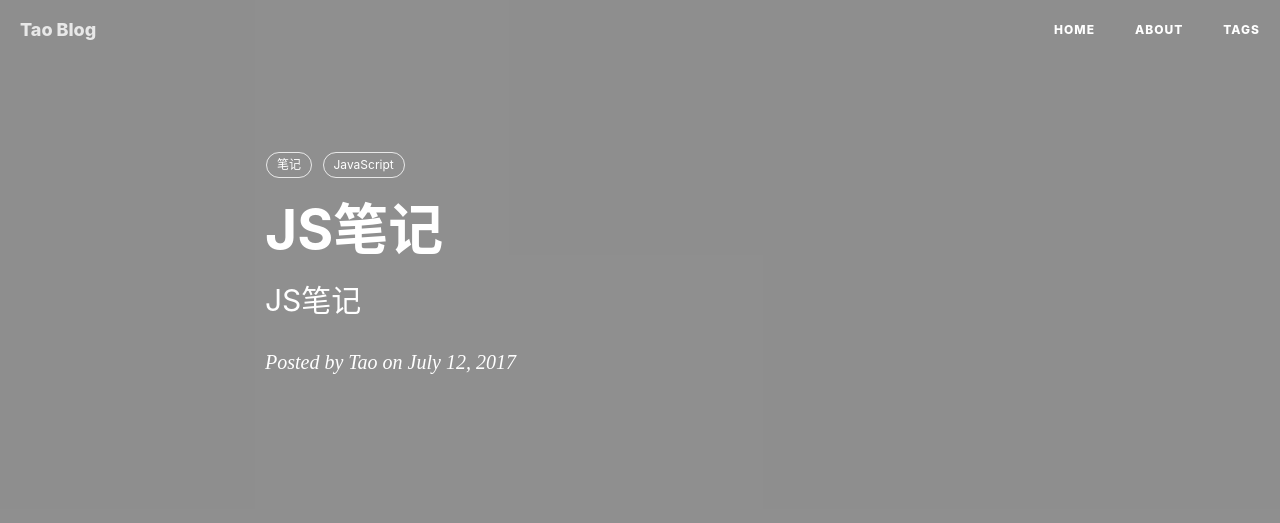
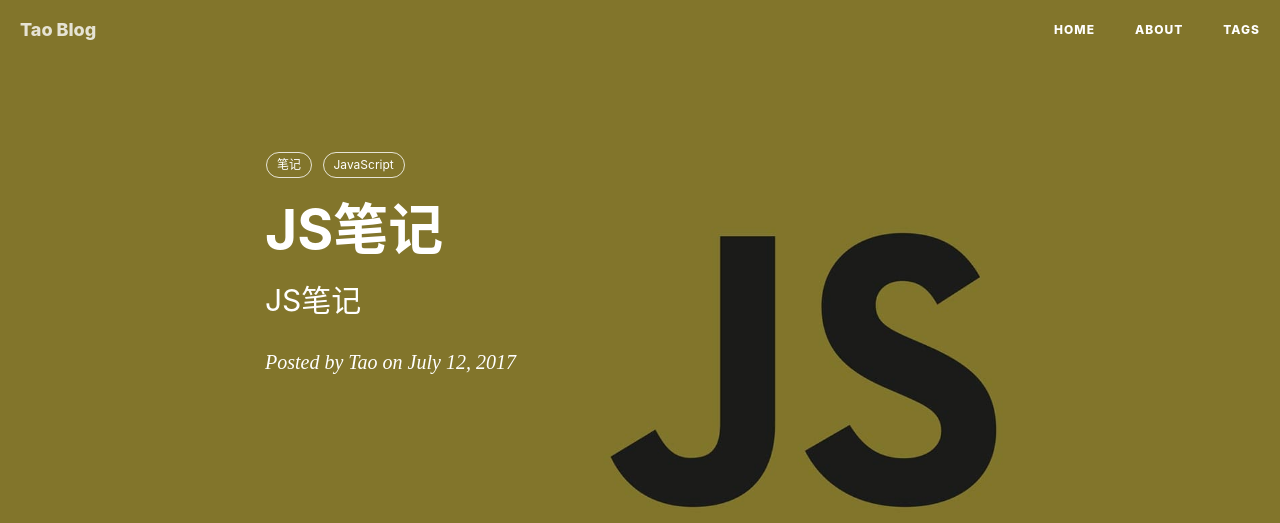
Before and after one commit to 354290585/354290585.github.io, a Jekyll site: the page built from _posts/2017-11-09-笔记.md, in a window 1280 px wide. Shown: the top 523 px of the page. Built offline with Jekyll 4.4.1, drawn with Linux system fonts in a browser that asks for light colours; nearby versions of some CDN libraries; comment, search, counter and statistics services are not loaded; grey boxes are pictures that could not be loaded.

Commit message:
'笔记'

```diff
--- a/_posts/2017-11-09-笔记.md
+++ b/_posts/2017-11-09-笔记.md
@@ -4,7 +4,7 @@ title:        "JS笔记"
 subtitle:     "JS笔记"
 date:         2017-07-12 12:00:00
 author:       "Tao"
-header-img:   "img/post-eleme-pwa/post-bg-js-version.jpg"
+header-img:   "img/post-bg-js-version.jpg"
 header-mask:  0.3
 catalog:      true
 tags:
```
